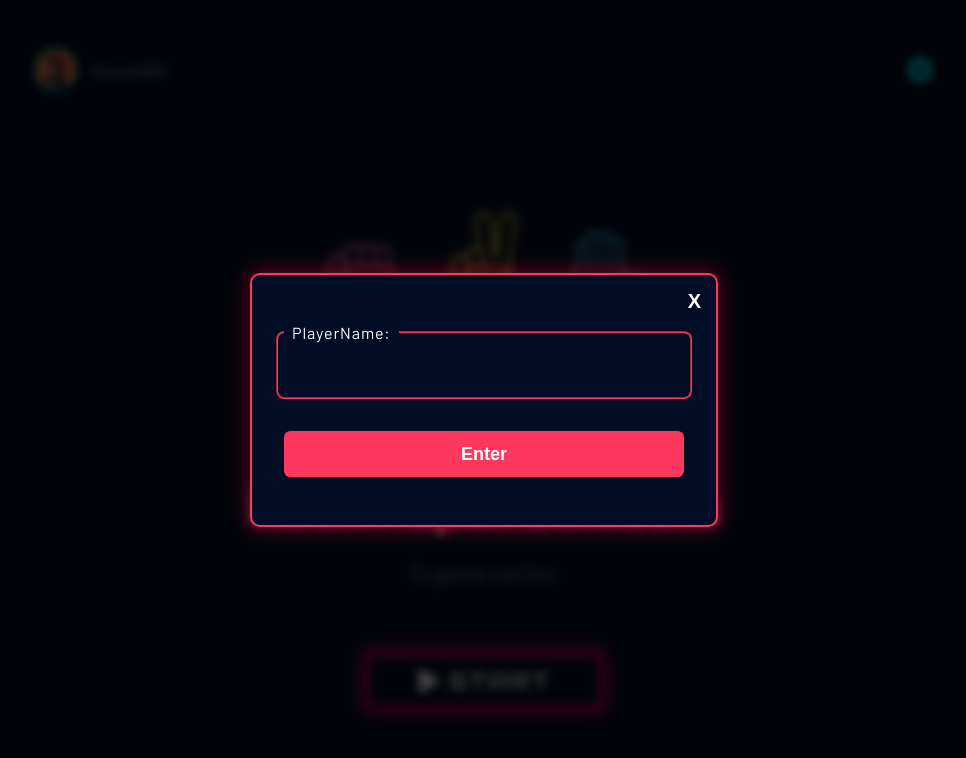
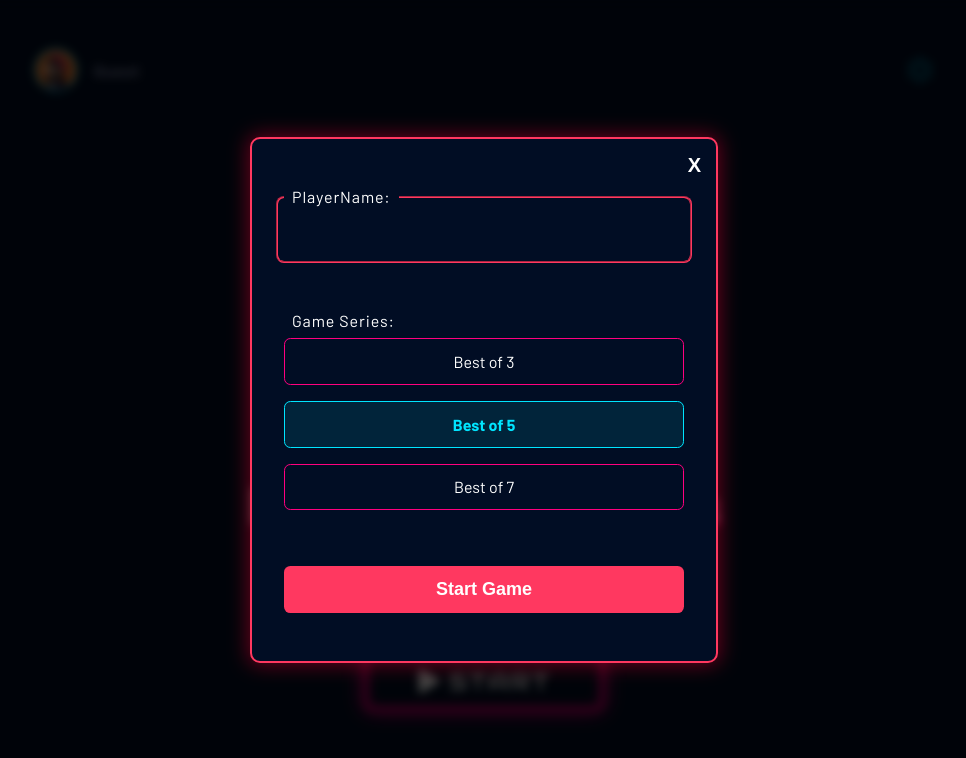
Before and after one commit to oneilh/Rock-Paper-Scissors, a React (Vite) app: page / in a window 1280 px wide. Both pictures are taken after a click on the button "START". Shown: the top 758 px of the page, without its empty margins (156-1122 px from the left). Built offline with nearby package versions, Linux system fonts and the light colour scheme.

Commit message:
feat: implement intro pages, game state reducer, and result handling components

```diff
--- a/src/AwaitingResult.jsx
+++ b/src/AwaitingResult.jsx
@@ -10,10 +10,8 @@ const AwaitingResult = ({ pick, setShowResultBoard, showResultBoard, resultActio
   const [countdown, setCountdown] = useState(3);
   const [isRevealed, setIsRevealed] = useState(false);
 
-  const isGameOver =
-    playerScore === 5 ||
-    computerScore === 5 ||
-    Math.abs(playerScore - computerScore) >= 3;
+  const targetWins = Math.ceil((appState.series || 5) / 2);
+  const isGameOver = playerScore === targetWins || computerScore === targetWins;
 
   const { player, computer } = pick;
   // Map choices to their corresponding images
--- a/src/components/NavBar.jsx
+++ b/src/components/NavBar.jsx
@@ -16,7 +16,7 @@ const NavBar = () => {
   };
 
   const handleChangePlayer = () => {
-    dispatch({ type: ACTIONS.RESET });
+    dispatch({ type: ACTIONS.CHANGE_USER });
     setIsSettingsOpen(false);
     navigate("/");
   };
@@ -33,8 +33,14 @@ const NavBar = () => {
           className="settings-icon"
           size={28}
           color="var(--accent-cyan)"
-          style={{ cursor: "pointer" }}
-          onClick={() => setIsSettingsOpen(true)}
+          style={{
+            cursor: appState?.playerName ? "pointer" : "not-allowed",
+            opacity: appState?.playerName ? 1 : 0.3
+          }}
+          onClick={() => {
+            if (appState?.playerName) setIsSettingsOpen(true);
+          }}
+          title={!appState?.playerName ? "Settings unavailable for guests" : "Settings"}
         />
       </section>
 
@@ -53,7 +59,7 @@ const NavBar = () => {
               style={{ width: '100%', padding: '0.8rem 0', backgroundColor: 'transparent', color: 'var(--accent-cyan)', border: '2px solid var(--accent-cyan)', borderRadius: '0.4rem', cursor: 'pointer', fontSize: '18px', fontWeight: '700' }}
               onClick={handleChangePlayer}
             >
-              Change Player
+              Change Username
             </button>
           </div>
         </div>
--- a/src/pages/Game/ScoreBoard.jsx
+++ b/src/pages/Game/ScoreBoard.jsx
@@ -1,19 +1,23 @@
-import { useContext} from "react";
+import { useContext } from "react";
 import { AppContext } from "../../context/AppContext";
 
 const ScoreBoard = () => {
   const { appState } = useContext(AppContext);
-  const { playerName, playerScore, computerScore } = appState;
+  const { playerName, playerScore, computerScore, series } = appState;
+
   return (
-    <header>
+    <header style={{ position: 'relative' }}>
       <div className="game-title">
         <span>ROCK</span>
         <span>PAPER</span>
         <span>SCISSORS</span>
+        <div style={{ fontSize: '12px', marginTop: '5px', opacity: 0.8 }}>
+          Best of {series}
+        </div>
       </div>
       <section>
         <div className="player">
-          <p>{playerName}</p>
+          <p>{playerName || "Guest"}</p>
           <h2>{playerScore}</h2>
         </div>
         <p className="colon">:</p>
--- a/src/pages/Intro/FormModal.jsx
+++ b/src/pages/Intro/FormModal.jsx
@@ -6,6 +6,7 @@ const FormModal = ({ onClose }) => {
   const { dispatch } = useContext(AppContext);
   const [playerName, setPlayerName] = useState("");
   const [errorMsg, setErrorMsg] = useState("");
+  const [series, setSeries] = useState('5');
   const navigate = useNavigate();
 
   const handlePlayerName = (e) => {
@@ -22,6 +23,7 @@ const FormModal = ({ onClose }) => {
       return;
     }
     dispatch({ type: "PLAYERNAME", payload: playerName });
+    dispatch({ type: "SET_SERIES", payload: Number(series) });
     navigate("/game");
   };
 
@@ -42,7 +44,34 @@ const FormModal = ({ onClose }) => {
             />
             {errorMsg && <p style={{ color: 'var(--accent-pink)', marginTop: '10px', fontSize: '14px', textTransform: 'none' }}>{errorMsg}</p>}
           </fieldset>
-          <button type="submit">Enter</button>
+
+          <fieldset style={{ marginTop: '1rem', border: 'none', padding: 0 }}>
+            <legend style={{ padding: '0 0.5rem', color: '#fff', letterSpacing: '0.1ch', marginBottom: '0.5rem' }}>Game Series:</legend>
+            <div style={{ display: 'flex', gap: '1rem', justifyContent: 'space-between' }}>
+              {[3, 5, 7].map(num => (
+                <div
+                  key={num}
+                  onClick={() => setSeries(num.toString())}
+                  style={{
+                    flex: 1,
+                    padding: '0.8rem 0',
+                    textAlign: 'center',
+                    border: `1px solid ${series === num.toString() ? 'var(--accent-cyan)' : 'var(--accent-pink)'}`,
+                    borderRadius: '0.4rem',
+                    cursor: 'pointer',
+                    backgroundColor: series === num.toString() ? 'rgba(0, 229, 255, 0.1)' : 'transparent',
+                    color: series === num.toString() ? 'var(--accent-cyan)' : '#fff',
+                    transition: 'all 0.3s ease',
+                    fontWeight: series === num.toString() ? 'bold' : 'normal'
+                  }}
+                >
+                  Best of {num}
+                </div>
+              ))}
+            </div>
+          </fieldset>
+
+          <button type="submit" style={{ marginTop: '1.5rem' }}>Start Game</button>
         </form>
       </section>
     </div>
--- a/src/pages/Intro/Intro.jsx
+++ b/src/pages/Intro/Intro.jsx
@@ -1,10 +1,22 @@
-import { useState } from "react";
+import { useState, useContext } from "react";
+import { useNavigate } from "react-router";
+import { AppContext } from "../../context/AppContext";
 import IntroBody from "./IntroBody";
 import appImg from "./../../assets/rock_papper_scissors.png";
 import FormModal from "./FormModal";
 
 const Intro = () => {
   const [isModalOpen, setIsModalOpen] = useState(false);
+  const { appState } = useContext(AppContext);
+  const navigate = useNavigate();
+
+  const handleStart = () => {
+    if (appState.playerName) {
+      navigate("/game");
+    } else {
+      setIsModalOpen(true);
+    }
+  };
 
   return (
     <div className="intro">
@@ -15,7 +27,11 @@ const Intro = () => {
         fetchpriority="high"
         style={{ height: "80%" }}
       />
-      <IntroBody onStart={() => setIsModalOpen(true)} />
+      <IntroBody
+        onStart={handleStart}
+        hasActiveSession={!!appState.playerName}
+        series={appState.series}
+      />
       {isModalOpen && <FormModal onClose={() => setIsModalOpen(false)} />}
     </div>
   );
--- a/src/pages/Intro/IntroBody.jsx
+++ b/src/pages/Intro/IntroBody.jsx
@@ -1,14 +1,14 @@
 import { FaPlay } from "react-icons/fa";
 
-const IntroBody = ({ onStart }) => {
+const IntroBody = ({ onStart, hasActiveSession, series }) => {
   return (
     <section className="landing_page">
       <div>
         <h1 className="title-neon">Rock Paper Scissors</h1>
-        <p className="subtitle">5 game series</p>
+        <p className="subtitle">{hasActiveSession ? `Continuing Best of ${series || 5} Series` : 'Select your series'}</p>
       </div>
-      <button onClick={onStart} className="start-btn" aria-label="Start Game">
-        <FaPlay style={{ marginRight: "8px" }} aria-hidden="true" /> Start
+      <button onClick={onStart} className="start-btn" aria-label={hasActiveSession ? "Continue Game" : "Start Game"}>
+        <FaPlay style={{ marginRight: "8px" }} aria-hidden="true" /> {hasActiveSession ? "Continue" : "Start"}
       </button>
     </section>
   );
--- a/src/utils/constants.js
+++ b/src/utils/constants.js
@@ -10,4 +10,6 @@ export const ACTIONS = {
   PLAYERWIN: "PLAYERWIN",
   COMPUTERWIN: "COMPUTERWIN",
   RESET: "RESET",
+  CHANGE_USER: "CHANGE_USER",
+  SET_SERIES: "SET_SERIES",
 };
--- a/src/utils/reducer.js
+++ b/src/utils/reducer.js
@@ -1,11 +1,12 @@
 import { ACTIONS } from "./constants";
 
 export const initialState = {
-  playerName: "Guest001",
+  playerName: "",
   playerScore: 0,
   computerScore: 0,
   roundResult: "",
   roundStatus: "",
+  series: 5,
 };
 
 export const reducer = (state, action) => {
@@ -36,6 +37,24 @@ export const reducer = (state, action) => {
         roundResult: "",
         roundStatus: "",
       };
+    case ACTIONS.CHANGE_USER:
+      return {
+        ...state,
+        playerName: "",
+        playerScore: 0,
+        computerScore: 0,
+        roundResult: "",
+        roundStatus: "",
+      };
+    case ACTIONS.SET_SERIES:
+      return {
+        ...state,
+        series: action.payload,
+        playerScore: 0,
+        computerScore: 0,
+        roundResult: "",
+        roundStatus: "",
+      };
     default:
       return state;
   }
```
